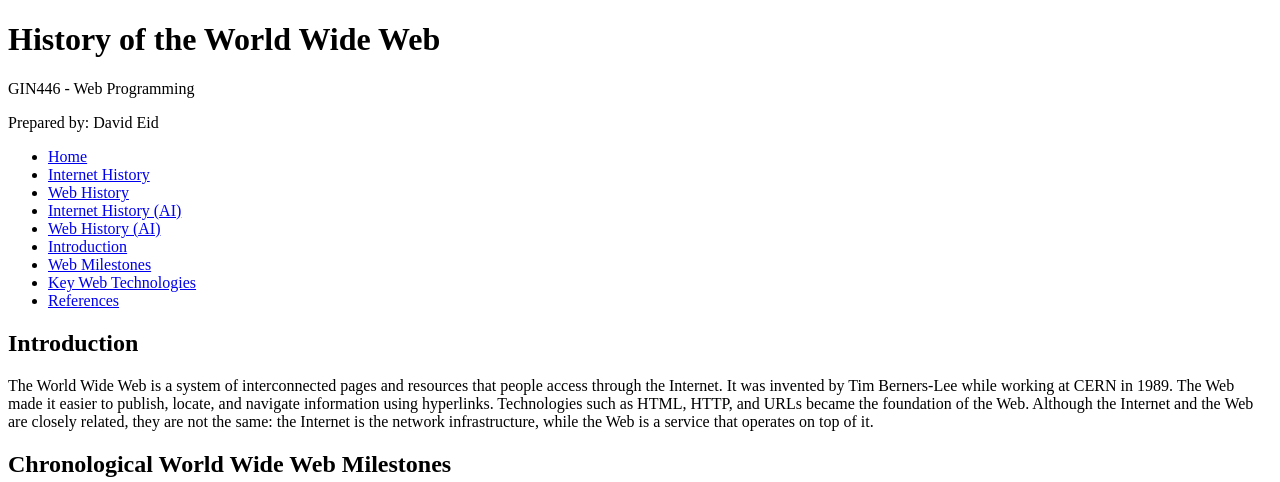
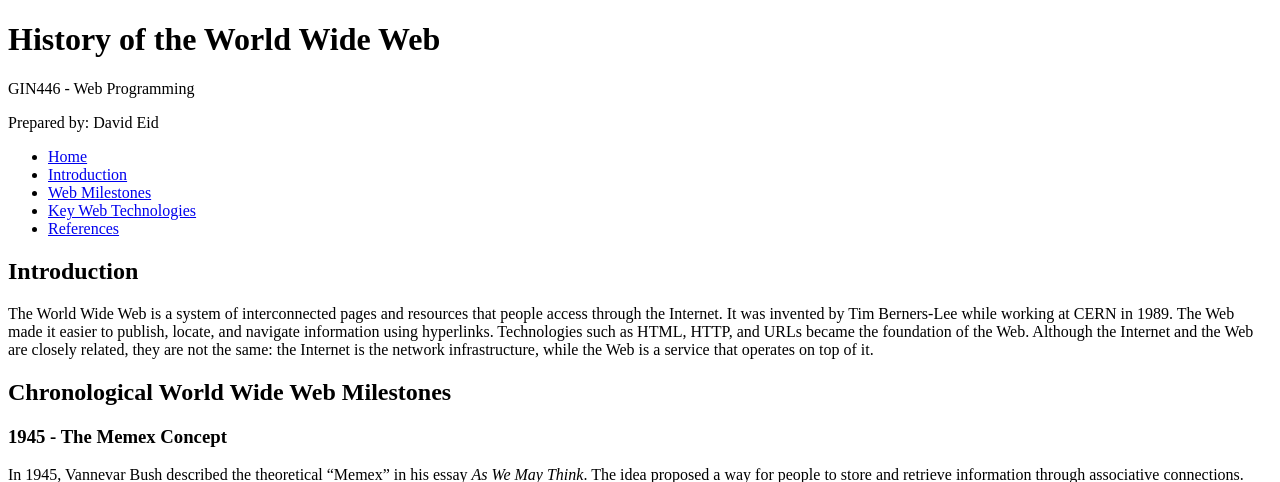
Before and after one commit to david-eid/web-programming-site, a Flask app: page /web-history-ai in a window 1280 px wide. Shown: the top 482 px of the page. Run offline with Flask 3, Linux system fonts and the light colour scheme.

Commit message:
Fix AI navigation

```diff
--- a/templates/internet-history-ai.html
+++ b/templates/internet-history-ai.html
@@ -18,10 +18,6 @@
         <nav aria-label="Main navigation">
     <ul>
         <li><a href="/">Home</a></li>
-                <li><a href="/internet-history">Internet History</a></li>
-                <li><a href="/web-history">Web History</a></li>
-                <li><a href="/internet-history-ai">Internet History (AI)</a></li>
-                <li><a href="/web-history-ai">Web History (AI)</a></li>
         <li><a href="#introduction">Introduction</a></li>
         <li><a href="#milestones">Internet Milestones</a></li>
         <li><a href="#technologies">Key Internet Technologies</a></li>
--- a/templates/web-history-ai.html
+++ b/templates/web-history-ai.html
@@ -20,10 +20,6 @@
        <nav aria-label="Main navigation">
     <ul>
         <li><a href="/">Home</a></li>
-                <li><a href="/internet-history">Internet History</a></li>
-                <li><a href="/web-history">Web History</a></li>
-                <li><a href="/internet-history-ai">Internet History (AI)</a></li>
-                <li><a href="/web-history-ai">Web History (AI)</a></li>
         <li><a href="#introduction">Introduction</a></li>
         <li><a href="#milestones">Web Milestones</a></li>
         <li><a href="#technologies">Key Web Technologies</a></li>
```
Lines whose indentation alone changed are shown as unchanged.
